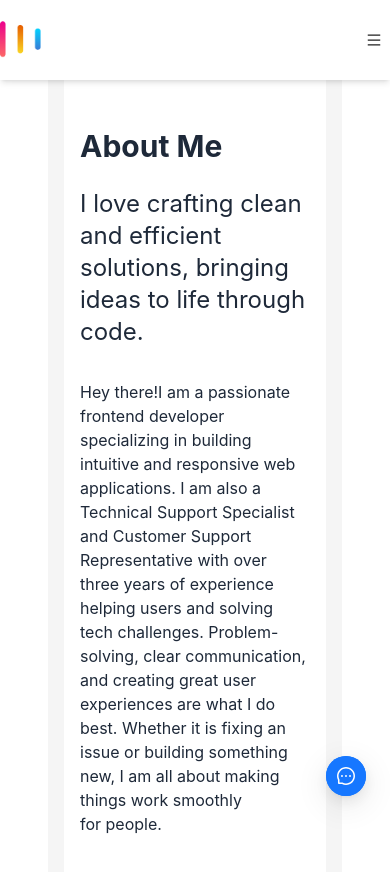
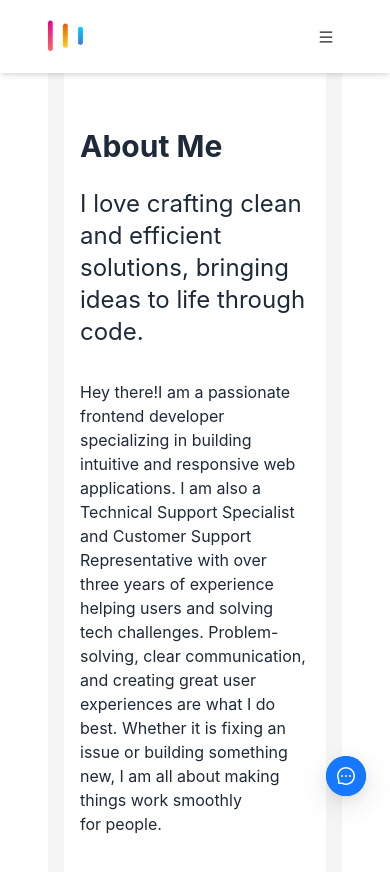
Before and after one commit to frizchuko/my-portfolio, a Next.js app: page /about in a window 390 px wide. Shown: the top 872 px of the page. Built offline with nearby package versions, Linux system fonts and the light colour scheme; a web font is replaced by a local one.

Commit message:
logo adjustment

```diff
--- a/src/app/components/navbar.tsx
+++ b/src/app/components/navbar.tsx
@@ -26,12 +26,20 @@ export default function Navbar() {
   return (
     <>
       {/* Navbar */}
-      <nav className="bg-white shadow-md py-4 lg:px-14 fixed top-0 w-full z-50">
+      <nav className="bg-white shadow-md py-4 lg:px-14 !px-12 fixed top-0 w-full z-50">
         <div className=" mx-auto flex justify-between items-center ">
-          <div className="text-base text-start flex flex-row text-gray-700 mr-12">
+          <div className="hidden text-base lg:flex flex-row text-gray-700 ">
           <Link href="/">
             <Image src="/logo.png" alt="logo" width="42" height="47"/>
           </Link>
+
+          </div>
+
+          <div className="md:hidden  text-base flex flex-row text-gray-700 ">
+          <Link href="/">
+            <Image src="/logo.png" alt="logo" width="36" height="40"/>
+          </Link>
+
           </div>
 
           {/* Show Drawer for Mobile */}
```
